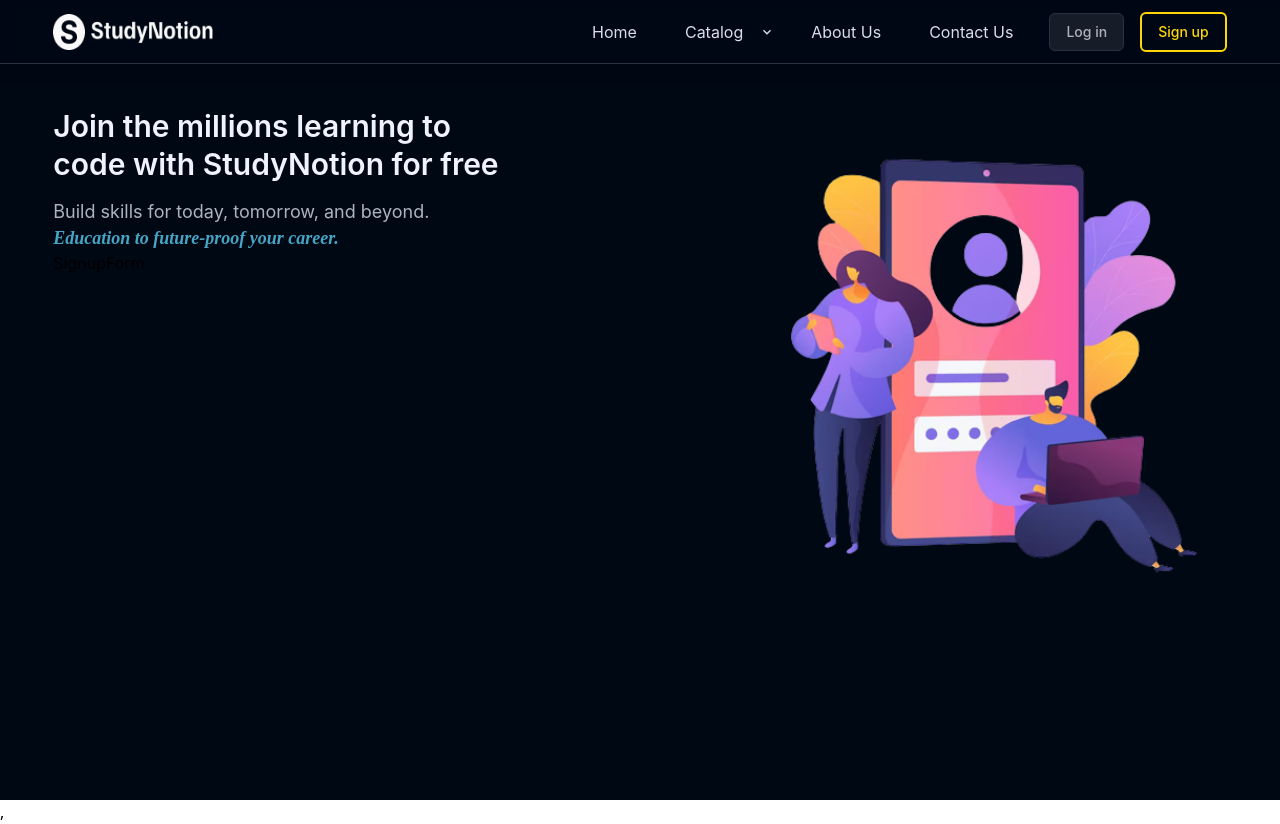
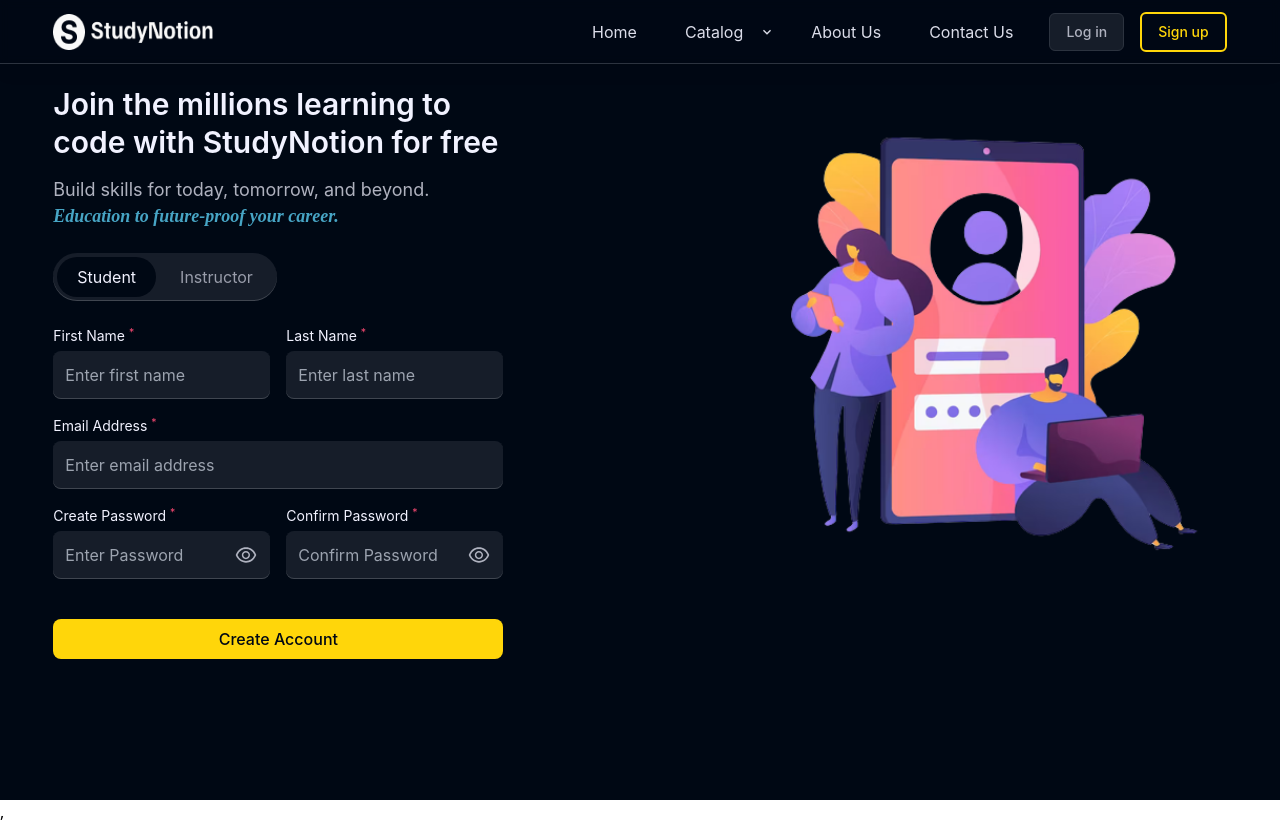
Before and after one commit to RajanJha2003/StudySync-, a React (Vite) app in the folder frontend/: page /signup in a window 1280 px wide. Built offline with nearby package versions, Linux system fonts and the light colour scheme.

Commit message:
sign up form

```diff
--- /dev/null
+++ b/frontend/src/components/common/Tab.jsx
@@ -0,0 +1,24 @@
+export default function Tab({ tabData, field, setField }) {
+    return (
+      <div
+        style={{
+          boxShadow: "inset 0px -1px 0px rgba(255, 255, 255, 0.18)",
+        }}
+        className="flex bg-richblack-800 p-1 gap-x-1 my-6 rounded-full max-w-max"
+      >
+        {
+          tabData.map((tab) => (
+            <button
+              key={tab.id}
+              onClick={() => setField(tab.type)}
+              className={`${field === tab.type
+                ? "bg-richblack-900 text-richblack-5"
+                : "bg-transparent text-richblack-200"
+                } py-2 px-5 rounded-full transition-all duration-200`}
+            >
+              {tab?.tabName}
+            </button>
+          ))}
+      </div>
+    );
+  }
--- a/frontend/src/components/core/Auth/SignupForm.jsx
+++ b/frontend/src/components/core/Auth/SignupForm.jsx
@@ -1,9 +1,171 @@
-import React from 'react'
+import React, { useState } from "react";
+import { ACCOUNT_TYPE } from "../../../utils/constants";
+import Tab from "../../common/Tab";
+import { AiOutlineEye, AiOutlineEyeInvisible } from "react-icons/ai"
+const SignupForm = () => {
+  const [accountType, setAccountType] = useState(ACCOUNT_TYPE.STUDENT);
 
-const SignupForm = () => {
+  const [formData, setFormData] = useState({
+    firstName: "",
+    lastName: "",
+    email: "",
+    password: "",
+    confirmPassword: "",
+  });
+
+  const [showPassword, setShowPassword] = useState(false);
+  const [showConfirmPassword, setShowConfirmPassword] = useState(false);
+
+  const { firstName, lastName, email, password, confirmPassword } = formData;
+
+  const handleOnChange = (e) => {
+    setFormData((prevData) => ({
+      ...prevData,
+      [e.target.name]: e.target.value,
+    }));
+
+    // console.log('signup form data - ', formData);
+  };
+
+  const tabData = [
+    {
+      id: 1,
+      tabName: "Student",
+      type: ACCOUNT_TYPE.STUDENT,
+    },
+    {
+      id: 2,
+      tabName: "Instructor",
+      type: ACCOUNT_TYPE.INSTRUCTOR,
+    },
+  ];
   return (
-    <div>SignupForm</div>
-  )
-}
+    <div>
+      <Tab tabData={tabData} field={accountType} setField={setAccountType} />
 
-export default SignupForm
+      <form className="flex w-full flex-col gap-y-4">
+        <div className="flex gap-x-4">
+          <label>
+            <p className="mb-1 text-[0.875rem] text-richblack-5 leading-[1.375rem] ">
+              First Name <sup className="text-pink-200">*</sup>
+            </p>
+            <input
+              style={{
+                boxShadow: "inset 0px -1px 0px rgba(255,255,255,0.18)",
+              }}
+              onChange={handleOnChange}
+              className="w-full rounded-[0.5rem] bg-richblack-800 p-[12px] text-richblack-5 outline-none"
+              type="text"
+              name="firstName"
+              value={firstName}
+              placeholder="Enter first name"
+            />
+          </label>
+          <label>
+            <p className="mb-1 text-[0.875rem] text-richblack-5 leading-[1.375rem] ">
+              Last Name <sup className="text-pink-200">*</sup>
+            </p>
+            <input
+              style={{
+                boxShadow: "inset 0px -1px 0px rgba(255,255,255,0.18)",
+              }}
+              onChange={handleOnChange}
+              className="w-full rounded-[0.5rem] bg-richblack-800 p-[12px] text-richblack-5 outline-none"
+              type="text"
+              name="lastName"
+              value={lastName}
+              placeholder="Enter last name"
+            />
+          </label>
+        </div>
+
+        <label>
+            <p className="mb-1 text-[0.875rem] text-richblack-5 leading-[1.375rem] ">
+              Email Address <sup className="text-pink-200">*</sup>
+            </p>
+            <input
+              style={{
+                boxShadow: "inset 0px -1px 0px rgba(255,255,255,0.18)",
+              }}
+              onChange={handleOnChange}
+              className="w-full rounded-[0.5rem] bg-richblack-800 p-[12px] text-richblack-5 outline-none"
+              type="text"
+              name="email"
+              value={email}
+              placeholder="Enter email address"
+            />
+          </label>
+
+          <div className="flex gap-x-4">
+          {/* Create Password */}
+          <label className="relative">
+            <p className="mb-1 text-[0.875rem] leading-[1.375rem] text-richblack-5">
+              Create Password <sup className="text-pink-200">*</sup>
+            </p>
+            <input
+              required
+              type={showPassword ? "text" : "password"}
+              name="password"
+              value={password}
+              onChange={handleOnChange}
+              placeholder="Enter Password"
+              style={{
+                boxShadow: "inset 0px -1px 0px rgba(255, 255, 255, 0.18)",
+              }}
+              className="w-full rounded-[0.5rem] bg-richblack-800 p-[12px] pr-10 text-richblack-5 outline-none"
+            />
+            <span
+              onClick={() => setShowPassword((prev) => !prev)}
+              className="absolute right-3 top-[38px] z-[10] cursor-pointer"
+            >
+              {showPassword ? (
+                <AiOutlineEyeInvisible fontSize={24} fill="#AFB2BF" />
+              ) : (
+                <AiOutlineEye fontSize={24} fill="#AFB2BF" />
+              )}
+            </span>
+          </label>
+
+          {/* Confirm Password  */}
+          <label className="relative">
+            <p className="mb-1 text-[0.875rem] leading-[1.375rem] text-richblack-5">
+              Confirm Password <sup className="text-pink-200">*</sup>
+            </p>
+            <input
+              required
+              type={showConfirmPassword ? "text" : "password"}
+              name="confirmPassword"
+              value={confirmPassword}
+              onChange={handleOnChange}
+              placeholder="Confirm Password"
+              style={{
+                boxShadow: "inset 0px -1px 0px rgba(255, 255, 255, 0.18)",
+              }}
+              className="w-full rounded-[0.5rem] bg-richblack-800 p-[12px] pr-10 text-richblack-5 outline-none"
+            />
+            <span
+              onClick={() => setShowConfirmPassword((prev) => !prev)}
+              className="absolute right-3 top-[38px] z-[10] cursor-pointer"
+            >
+              {showConfirmPassword ? (
+                <AiOutlineEyeInvisible fontSize={24} fill="#AFB2BF" />
+              ) : (
+                <AiOutlineEye fontSize={24} fill="#AFB2BF" />
+              )}
+            </span>
+          </label>
+        </div>
+
+
+        <button
+          type="submit"
+          className="mt-6 rounded-[8px] bg-yellow-50 py-[8px] px-[12px] font-medium text-richblack-900"
+        >
+          Create Account
+        </button>
+      </form>
+    </div>
+  );
+};
+
+export default SignupForm;
```
